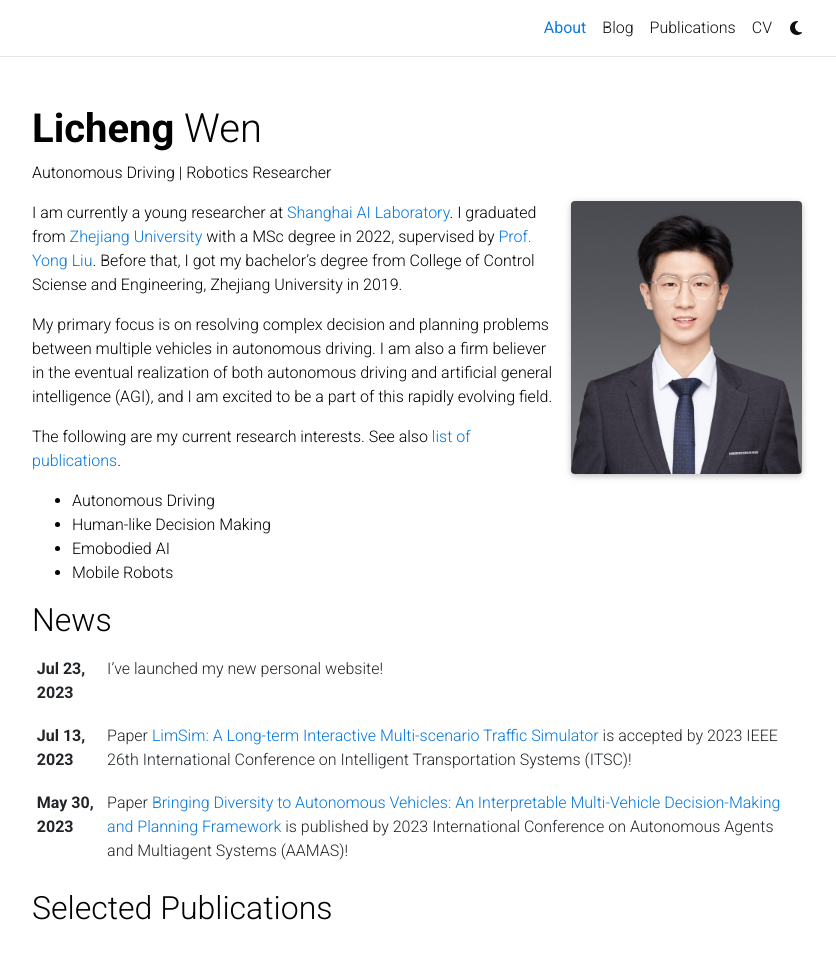
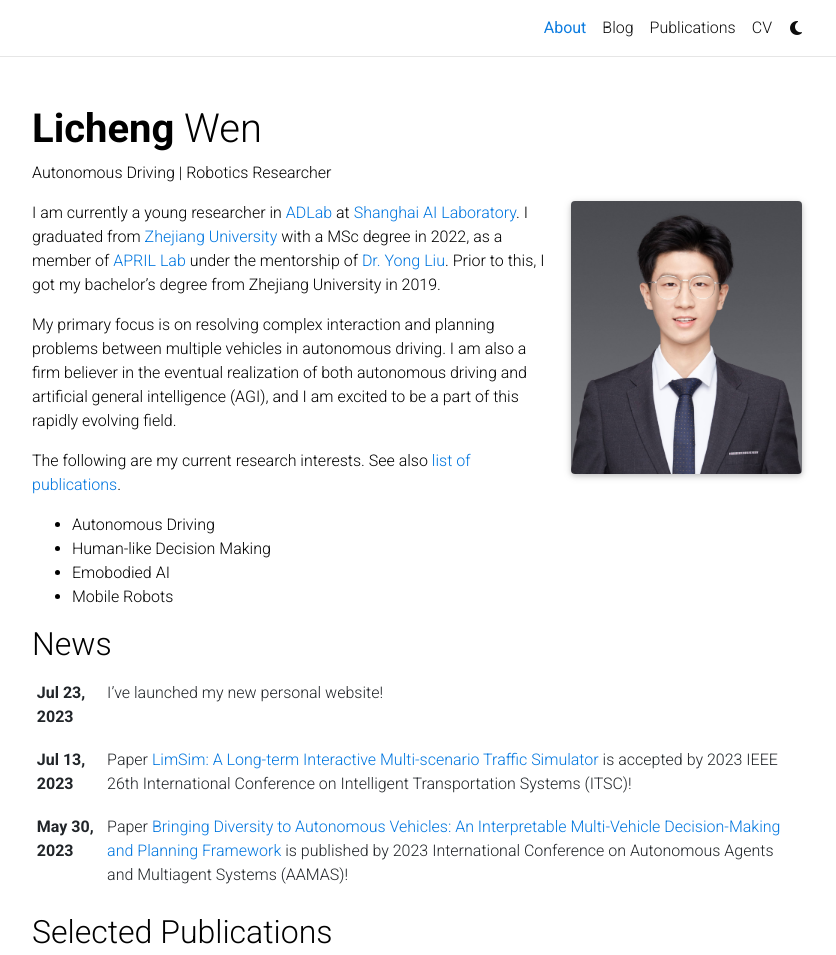
Before and after one commit to zijinoier/zijinoier.github.io, a Jekyll site: the page built from _pages/about.md, in a window 1280 px wide and 1301 px high, cut to the strip 0-955 px from the top of the window. Shown: the whole strip, without its empty margins (223-1059 px from the left). Built offline with Jekyll 4.4.1, drawn with Linux system fonts in a browser that asks for light colours; comment, search, counter and statistics services are not loaded; a style sheet for code colours, icons or effects is not loaded.

Commit message:
update about me

```diff
--- a/_pages/about.md
+++ b/_pages/about.md
@@ -19,9 +19,9 @@ selected_papers: true # includes a list of papers marked as "selected={true}"
 social: true # includes social icons at the bottom of the page
 ---
 
- I am currently a young researcher at <a href="https://www.shlab.org.cn/">Shanghai AI Laboratory</a>. I graduated from [Zhejiang University](https://www.zju.edu.cn/english/) with a MSc degree in 2022, supervised by <a href="https://person.zju.edu.cn/yongliu">Prof. Yong Liu</a>. Before that, I got my bachelor's degree from College of Control Sciense and Engineering, Zhejiang University in 2019.
+ I am currently a young researcher in  <a href="https://pjlab-adg.github.io/">ADLab</a> at <a href="https://www.shlab.org.cn/">Shanghai AI Laboratory</a>. I graduated from [Zhejiang University](https://www.zju.edu.cn/english/) with a MSc degree in 2022, as a member of <a href="https://april.zju.edu.cn/"> APRIL Lab</a> under the mentorship of  <a href="https://person.zju.edu.cn/yongliu">Dr. Yong Liu</a>. Prior to this, I got my bachelor's degree from Zhejiang University in 2019.
 
-My primary focus is on resolving complex decision and planning problems between multiple vehicles in autonomous driving. I am also a firm believer in the eventual realization of both autonomous driving and artificial general intelligence (AGI), and I am excited to be a part of this rapidly evolving field.
+My primary focus is on resolving complex interaction and planning problems between multiple vehicles in autonomous driving. I am also a firm believer in the eventual realization of both autonomous driving and artificial general intelligence (AGI), and I am excited to be a part of this rapidly evolving field.
 
 
 The following are my current research interests. See also [list of publications](/publications).
```
